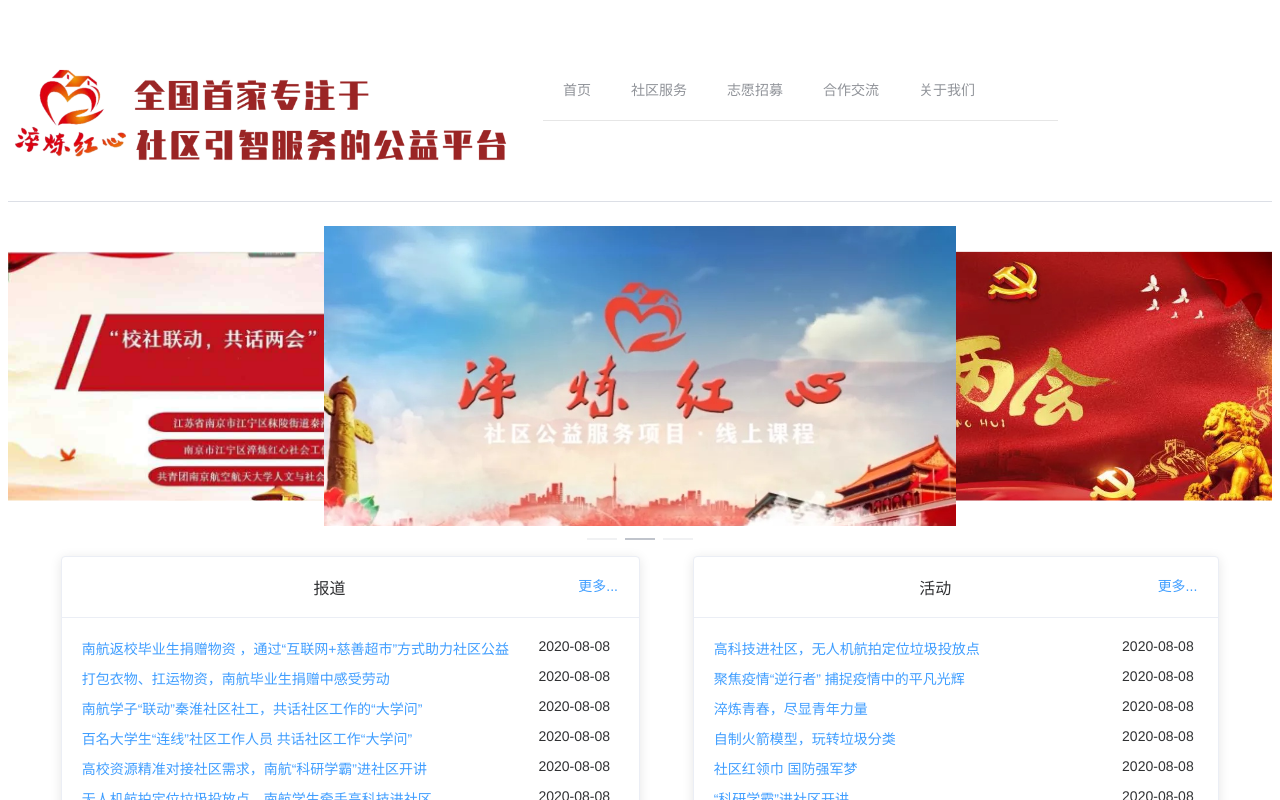
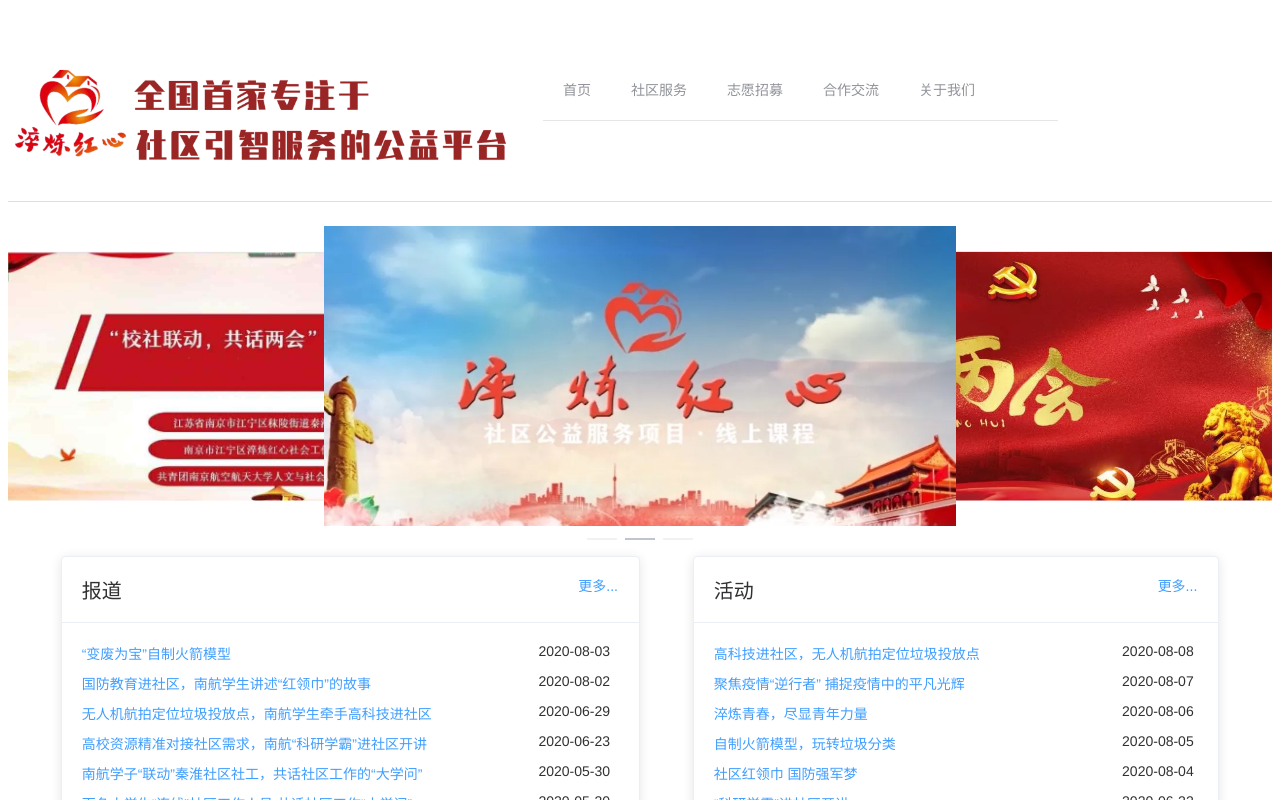
Before and after one commit to QuenchingHeart/clhx-web, a Vue app: page / in a window 1280 px wide. Shown: the top 800 px of the page. Built offline with nearby package versions, Linux system fonts and the light colour scheme.

Commit message:
Update date

```diff
--- a/src/components/Body.vue
+++ b/src/components/Body.vue
@@ -6,27 +6,25 @@
       </el-carousel-item>
     </el-carousel>
 
-    <el-row style="height: 450px">
+    <el-row>
       <el-col :offset="1" :span="11">
-        <Card cardName="报道" :cardContent="reports" cardHeight="400px"></Card>
+        <Card cardName="报道" :cardContent="reports"></Card>
       </el-col>
       <el-col :offset="1" :span="10">
-        <Card cardName="活动" :cardContent="activities" cardHeight="400px"></Card>
+        <Card cardName="活动" :cardContent="activities"></Card>
       </el-col>
     </el-row>
 
-    <el-row>
+    <el-row style="margin-top: 50px">
       <el-col :offset="1" :span="11">
         <Card cardName="通知" :cardContent="notifications" cardHeight="300px"></Card>
       </el-col>
       <el-col :offset="1" :span="10">
-
         <el-carousel :interval="4000" indicator-position="outside">
           <el-carousel-item v-for="img in detailImages" :key="img.src">
             <el-image :src="img.path"></el-image>
           </el-carousel-item>
         </el-carousel>
-
       </el-col>
     </el-row>
   </div>
@@ -41,129 +39,169 @@ import Card from "./body/Card.vue";
 export default {
   name: "webBody",
   components: {
-    Card
+    Card,
   },
   data() {
     return {
       activities: [
         {
           title: "高科技进社区，无人机航拍定位垃圾投放点",
+          date: "2020-08-08",
         },
         {
           title: "聚焦疫情“逆行者” 捕捉疫情中的平凡光辉",
+          date: "2020-08-07",
         },
         {
           title: "淬炼青春，尽显青年力量",
+          date: "2020-08-06",
         },
         {
           title: "自制火箭模型，玩转垃圾分类",
+          date: "2020-08-05",
         },
         {
           title: "社区红领巾 国防强军梦",
+          date: "2020-08-04",
         },
         {
           title: "“科研学霸”进社区开讲",
+          date: "2020-06-22",
         },
         {
           title: "红心向党 | 捍卫一国两制——谈谈香港问题",
+          date: "2020-06-22",
         },
         {
           title: "红心向党 | 为什么我们党始终能坚持人民至上",
+          date: "2020-06-21",
         },
         {
           title: "红心向党 | 我想成为像他们那样的共产党员",
+          date: "2020-06-20",
         },
         {
           title: "红心向党 | 中国共产党何以不断铸就辉煌",
+          date: "2020-08-19",
         },
         {
           title: "红心向党 | 战疫一线党旗红",
+          date: "2020-06-17",
         },
         {
           title: "两会之声 |《将急诊所用的急救药品纳入医保报销范畴》提案解读",
+          date: "2020-06-16",
         },
         {
           title: "两会之声 |《建议减少家长陪作业任务》提案解读",
+          date: "2020-06-15",
         },
         {
           title: "两会之声 |《推动在线教育立法，加强市场监管》提案解读",
+          date: "2020-06-14",
         },
         {
           title: "两会之声 |《大力发展智慧社区养老》提案解读",
+          date: "2020-06-13",
         },
         {
           title: "两会之声 |《把抗疫精神教育融入中小学专题教育》",
+          date: "2020-06-12",
         },
         {
           title: "“校社联动”线上热议社区工作的“大学问”",
+          date: "2020-06-06",
         },
         {
           title: "线上志愿帮帮团·秦淮社区进行时",
+          date: "2020-05-27",
         },
       ],
 
       notifications: [
         {
           title: "淬炼红心 | “校社联动，共话两会”",
+          date: "2020-05-28",
         },
         {
           title: "淬炼红心 | “线上志愿帮帮团”首批招募",
+          date: "2020-05-02",
         },
       ],
 
       reports: [
         {
+          title: "“变废为宝”自制火箭模型",
+          date: "2020-08-03",
+        },
+        {
+          title: "国防教育进社区，南航学生讲述“红领巾”的故事",
+          date: "2020-08-02",
+        },
+        {
+          title: "无人机航拍定位垃圾投放点，南航学生牵手高科技进社区",
+          date: "2020-06-29",
+        },
+        {
+          title: "高校资源精准对接社区需求，南航“科研学霸”进社区开讲",
+          date: "2020-06-23",
+        },
+        {
+          title: "南航学子“联动”秦淮社区社工，共话社区工作的“大学问”",
+          date: "2020-05-30",
+        },
+        {
+          title: "百名大学生“连线”社区工作人员 共话社区工作“大学问”",
+          date: "2020-05-30",
+        },
+        {
           title:
             "南航返校毕业生捐赠物资 ，通过“互联网+慈善超市”方式助力社区公益",
+          date: "2020-05-03",
         },
         {
           title: "打包衣物、扛运物资，南航毕业生捐赠中感受劳动",
+          date: "2020-05-02",
+        },
+
+        {
+          title: "南航460名学生组成“线上家教团” 为“逆行者”子女开展公益服务",
+          date: "2020-03-11",
+        },
+
+        {
+          title:
+            "暖心！南航学子为浦口区抗“疫”一线工作者子女提供线上公益家教志愿服务",
+          date: "2020-02-21",
         },
         {
-          title: "南航学子“联动”秦淮社区社工，共话社区工作的“大学问”",
+          title: "南航学生化身“家教老师”：给“最美逆行者”子女特别的作业辅导",
+          date: "2020-02-20",
         },
         {
-          title: "百名大学生“连线”社区工作人员 共话社区工作“大学问”",
-        },
-        {
-          title: "高校资源精准对接社区需求，南航“科研学霸”进社区开讲",
-        },
-        {
-          title: "无人机航拍定位垃圾投放点，南航学生牵手高科技进社区",
-        },
-        {
-          title: "“变废为宝”自制火箭模型",
-        },
-        {
-          title: "国防教育进社区，南航学生讲述“红领巾”的故事",
+          title: "南航公益线上家教 让“最美逆行者”放宽心",
+          date: "2020-02-19",
         },
         {
           title: "南京航空航天大学：请放心，线上公益家教孩子很喜欢",
+          date: "2020-02-18",
+        },
+        {
+          title: "南航学生为“逆行者”子女 提供公益线上家教",
+          date: "2020-02-16",
+        },
+
+        {
+          title: "@“最美逆行者”，请放心，南航公益线上家教孩子很喜欢",
+          date: "2020-02-16",
         },
         {
           title: "南航大学生志愿者为一线医护人员子女做家教",
-        },
-        {
-          title: "南航460名学生组成“线上家教团” 为“逆行者”子女开展公益服务",
-        },
-        {
-          title: "南航公益线上家教 让“最美逆行者”放宽心",
+          date: "2020-02-15",
         },
         {
           title: "让“最美逆行者”没有后顾之忧，南航学生提供公益线上家教服务",
-        },
-        {
-          title: "南航学生为“逆行者”子女 提供公益线上家教",
-        },
-        {
-          title:
-            "暖心！南航学子为浦口区抗“疫”一线工作者子女提供线上公益家教志愿服务",
-        },
-        {
-          title: "@“最美逆行者”，请放心，南航公益线上家教孩子很喜欢",
-        },
-        {
-          title: "南航学生化身“家教老师”：给“最美逆行者”子女特别的作业辅导",
+          date: "2020-02-12",
         },
       ],
 
@@ -181,21 +219,21 @@ export default {
 
       detailImages: [
         {
-          path: "detail/1.jpg"
+          path: "detail/1.jpg",
         },
         {
-          path: "detail/2.jpg"
+          path: "detail/2.jpg",
         },
         {
-          path: "detail/3.jpg"
+          path: "detail/3.jpg",
         },
         {
-          path: "detail/4.jpg"
+          path: "detail/4.jpg",
         },
         {
-          path: "detail/5.jpg"
-        }
-      ]
+          path: "detail/5.jpg",
+        },
+      ],
     };
   },
 };
--- a/src/components/body/Card.vue
+++ b/src/components/body/Card.vue
@@ -2,16 +2,18 @@
   <div>
     <el-card :style="{ height: cardHeight }">
       <div slot="header" class="clearfix">
-        <span>{{ cardName }}</span>
+        <span style="float: left; font-size: 20px">{{ cardName }}</span>
         <el-button style="float: right; padding: 3px 0" type="text">更多...</el-button>
       </div>
       <div v-for="(content, idx) in cardContent" :key="idx" class="text item">
-        <el-row v-if="idx < 11">
+        <el-row v-if="idx < 14">
           <el-col :span="20">
-            <el-link type="primary" style="float: left">{{ content.title }}</el-link>
+            <el-link type="primary" style="float: left">
+              {{ content.title.length > 28 ? content.title.slice(0,28) + "..." : content.title }}
+            </el-link>
           </el-col>
           <el-col :span="4">
-            2020-08-08
+            {{ content.date }}
           </el-col>
         </el-row>
       </div>
```
